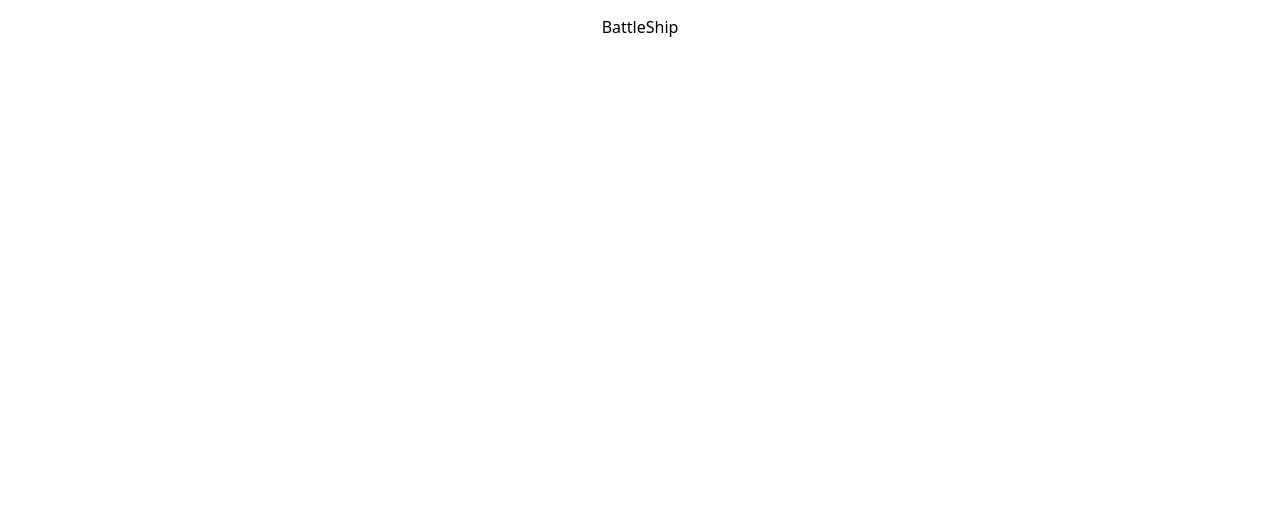
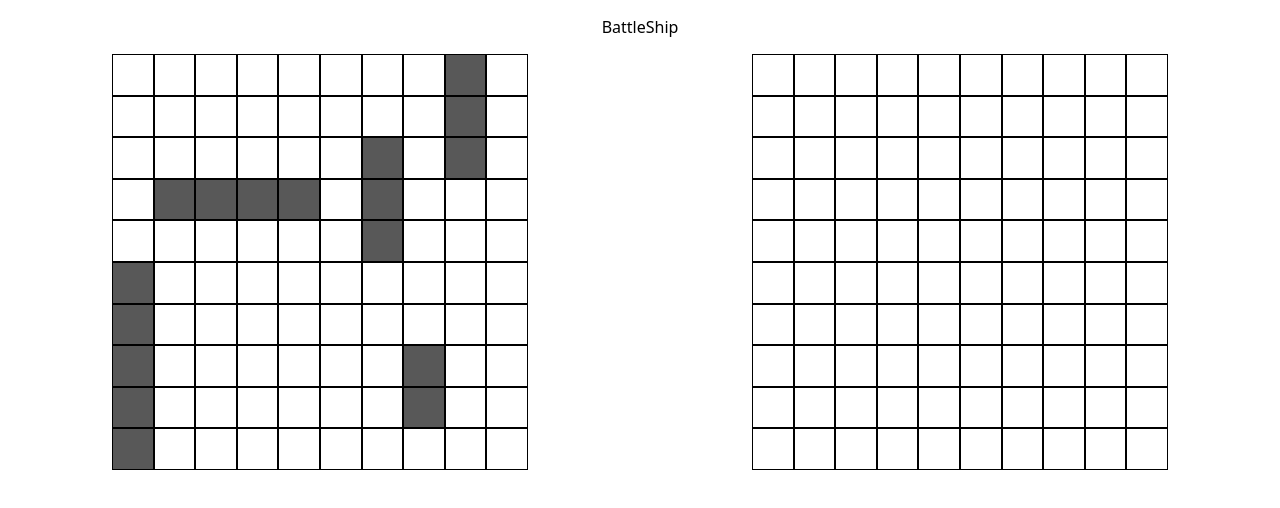
Before and after one commit to hugolyy420/Battleship, a website built with webpack: page src/index.html in a window 1280 px wide. Built offline with nearby package versions, Linux system fonts and the light colour scheme.

Commit message:
feat: complete DOM renderShips function

```diff
--- a/src/index.html
+++ b/src/index.html
@@ -10,11 +10,11 @@
     <section class="game-section">
       <div class="player">
         <p class="player-name"></p>
-        <div class="gameboard-container"></div>
+        <div class="gameboard-container player-gameboard"></div>
       </div>
       <div class="computer">
         <p class="computer-name"></p>
-        <div class="gameboard-container"></div>
+        <div class="gameboard-container computer-gameboard"></div>
       </div>
     </section>
   </body>
--- a/src/js/DOM.js
+++ b/src/js/DOM.js
@@ -1 +1,56 @@
 import '../style.css';
+import gameLoop from './game_loop';
+
+const DOMModule = (() => {
+  const gameboardContainers = document.querySelectorAll('.gameboard-container');
+
+  const createGrids = () => {
+    const gridSize = 10;
+    gameboardContainers.forEach((container) => {
+      for (let i = 0; i < gridSize; i += 1) {
+        for (let j = 0; j < gridSize; j += 1) {
+          const cell = document.createElement('div');
+          cell.classList.add('board-cell');
+          cell.dataset.x = i;
+          cell.dataset.y = j;
+          container.append(cell);
+        }
+      }
+    });
+  };
+
+  const renderShip = () => {
+    const shipsArray = gameLoop.player.gameboard.getShipsArray();
+    shipsArray.forEach((ships) => {
+      ships.coordinates.forEach((coord) => {
+        const boardCell = document.querySelector(
+          `[data-x='${coord[0]}'][data-y='${coord[1]}']`,
+        );
+        boardCell.classList.add('ship');
+      });
+    });
+  };
+
+  const populateGameboard = () => {
+    gameLoop.autoPlaceShips();
+    renderShip();
+  };
+
+  const setUpAttackEventListener = () => {
+    const computerGameboardContainer = document.querySelector(
+      '.computer-gameboard',
+    );
+    computerGameboardContainer.addEventListener('click', (event) => {
+      if (event.target.closest('.board-cell')) {
+        event.target.classList.add('hit');
+      }
+    });
+  };
+
+  return { createGrids, populateGameboard, setUpAttackEventListener };
+})();
+
+DOMModule.createGrids();
+gameLoop.createPlayers();
+DOMModule.populateGameboard();
+DOMModule.setUpAttackEventListener();
--- a/src/js/game_loop.js
+++ b/src/js/game_loop.js
@@ -1 +1,23 @@
-import '../style.css';
+import createPlayer from './player';
+import gameboard from './gameboard';
+
+const gameLoop = (() => {
+  let player;
+  let computer;
+
+  function createPlayers(name) {
+    this.player = createPlayer(gameboard(), name);
+    this.computer = createPlayer(gameboard());
+  }
+
+  function autoPlaceShips() {
+    const arr = [this.player, this.computer];
+    arr.forEach((player) => {
+      player.gameboard.autoPlaceShips();
+    });
+  }
+
+  return { player, computer, createPlayers, autoPlaceShips };
+})();
+
+export default gameLoop;
--- a/src/js/gameboard.js
+++ b/src/js/gameboard.js
@@ -83,6 +83,11 @@ const gameboard = () => {
   const placeShip = (length, coordinates) => {
     if (isBeyondBoard(coordinates))
       throw new Error('Coordinates beyond the board');
+    if (isOccupied(coordinates)) throw new Error('Coordinates occupied');
+    if (isNextToShips(coordinates))
+      throw new Error(
+        'Please ensure ships are at least 1 unit away from one another',
+      );
     const coordinatesArray = generateShipCoordinates(length, coordinates);
     const shipInstance = createShip(length, coordinatesArray);
     shipsArray.push(shipInstance);
@@ -121,7 +126,9 @@ const gameboard = () => {
         try {
           placeShip(length, coordinates);
           isValidPlacement = true;
-        } catch (error) {}
+        } catch (error) {
+          console.log(error);
+        }
       }
     });
   };
--- a/src/js/player.js
+++ b/src/js/player.js
@@ -1,4 +1,4 @@
-const player = (name, gameboard) => {
+const createPlayer = (gameboard, name = 'computer') => {
   const generateRandomCoord = () => {
     const gridSize = 10;
     const allCoordinates = [];
@@ -23,4 +23,4 @@ const player = (name, gameboard) => {
   return { name, gameboard, generateRandomCoord };
 };
 
-export default player;
+export default createPlayer;
--- a/src/style.css
+++ b/src/style.css
@@ -27,3 +27,31 @@ header {
 .test {
   color: red;
 }
+
+.game-section {
+  width: 100%;
+  max-width: 1280px;
+  display: flex;
+  justify-content: space-around;
+}
+
+.gameboard-container {
+  width: 100%;
+  max-width: 640px;
+  display: grid;
+  grid-template-columns: repeat(10, 1fr);
+}
+
+.board-cell {
+  border: 1px solid;
+  width: clamp(1rem, 0.2rem + 3vw, 3rem);
+  height: clamp(1rem, 0.2rem + 3vw, 3rem);
+}
+
+.ship {
+  background-color: #585858;
+}
+
+.hit {
+  background-color: #ff2b2b;
+}
```
Also changed, not shown: .eslintrc.js.
